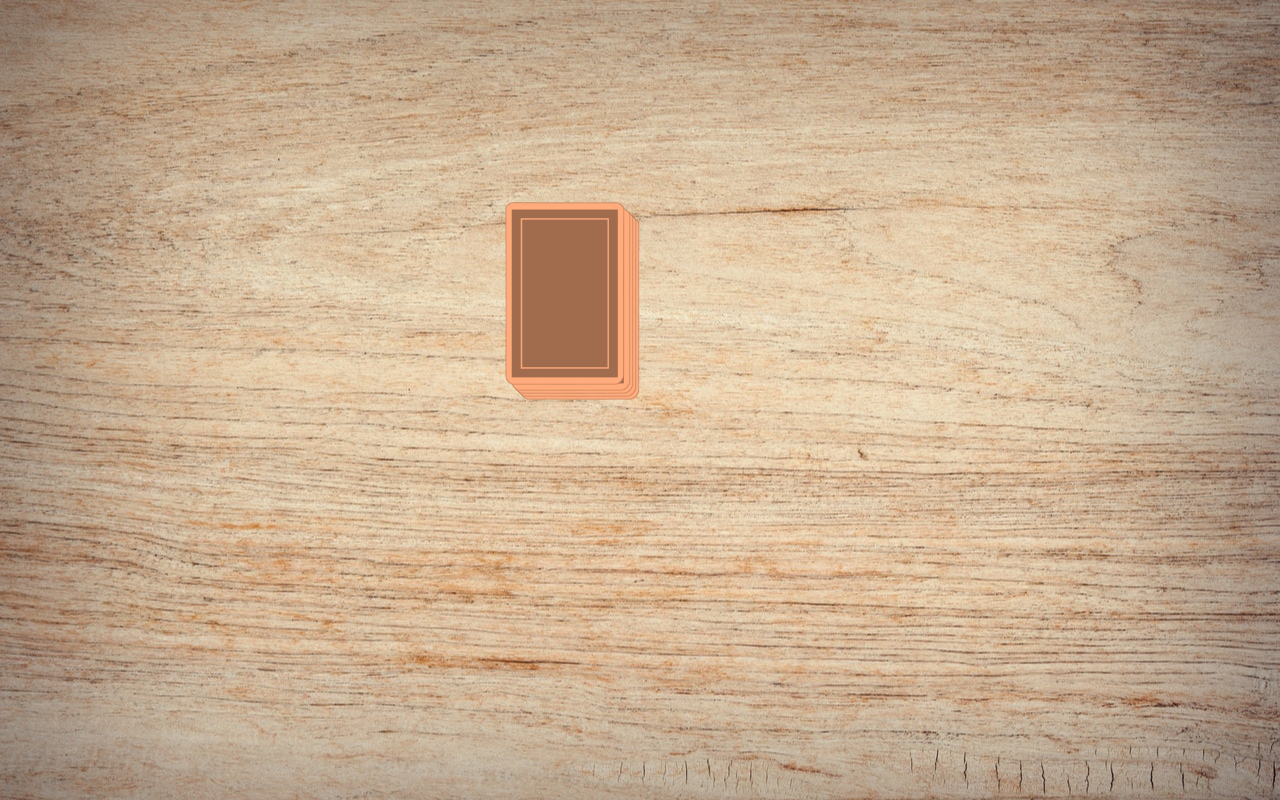
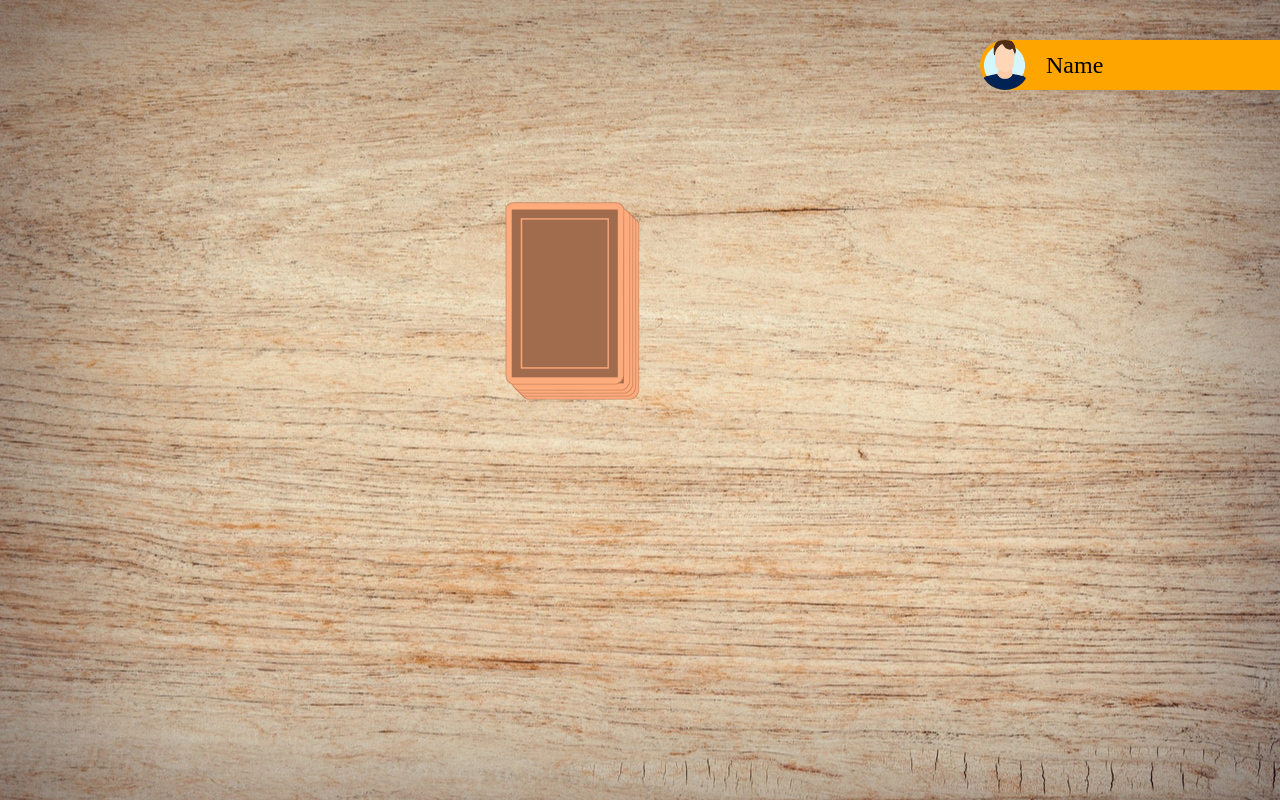
Before and after one commit to HosnyFahim/Ring-of-fire, an Angular app: page /game in a window 1280 px wide. Built offline with nearby package versions, Linux system fonts and the light colour scheme.

Commit message:
player added

```diff
--- a/src/app/app.module.ts
+++ b/src/app/app.module.ts
@@ -5,12 +5,14 @@ import { AppRoutingModule } from './app-routing.module';
 import { AppComponent } from './app.component';
 import { StartScreenComponent } from './start-screen/start-screen.component';
 import { GameComponent } from './game/game.component';
+import { PlayerComponent } from './player/player.component';
 
 @NgModule({
   declarations: [
     AppComponent,
     StartScreenComponent,
-    GameComponent
+    GameComponent,
+    PlayerComponent
   ],
   imports: [
     BrowserModule,
--- a/src/app/game/game.component.html
+++ b/src/app/game/game.component.html
@@ -1,9 +1,17 @@
+<app-player class="player-position" style="top: 5%;"></app-player>
+
 <div class="field">
     <div class="card-stack">
+        <!-- Card stack -->
         <img [ngStyle]="{'right.px': i * 3, 'bottom.px': i * 3}" *ngFor="let c of [0, 1, 2, 3]; let i = index;"
-            src="/assets/img/cards/card_cover.png" alt="">
+            src="/assets/img/cards/card_cover.png">
         <img (click)="takeCard()" class="first-card" style="right: 15px; bottom: 15px;"
             src="/assets/img/cards/card_cover.png">
+
+        <!-- Stack for played Cards -->
+        <img *ngFor="let card of game.playedcards" class="played-card" src="/assets/img/cards/{{ card }}.png">
+
+        <!-- Current card Animation -->
         <img (click)="takeCard()" *ngIf="pickCardAnimation" class="pick-card" style="right: 15px; bottom: 15px;"
             src="/assets/img/cards/{{ currentCard }}.png">
     </div>
--- a/src/app/game/game.component.scss
+++ b/src/app/game/game.component.scss
@@ -34,6 +34,23 @@
     animation: pick-card-animation 700ms ease-in-out;
 }
 
+.played-card {
+    position: absolute;
+    right: 15px;
+    bottom: 15px;
+    transform: scale(1.1) translateX(140px) translateY(-180px) rotate(-30deg);
+}
+
+.player-position {
+    position: absolute;
+    right: 0;
+}
+
+
+
+
+
+
 @keyframes pick-card-animation {
     0% {
         transform: scale(1);
--- a/src/app/game/game.component.ts
+++ b/src/app/game/game.component.ts
@@ -25,13 +25,14 @@ export class GameComponent implements OnInit {
     if (!this.game.pickCardAnimation) {
 
 
-     this.currentCard = this.game.stack.pop()!;
-     console.log(this.currentCard);
-     this.pickCardAnimation = true;
-
-     setTimeout(() => {
-      this.pickCardAnimation = false;
-    }, 1500);
+      this.currentCard = this.game.stack.pop()!;
+      this.pickCardAnimation = true;
+      console.log('New Card' + this.currentCard);
+      console.log('Gane', this.game);
+      setTimeout(() => {
+        this.game.playedcards.push(this.currentCard);
+        this.pickCardAnimation = false;
+      }, 700);
     }
   }
 }
--- /dev/null
+++ b/src/app/player/player.component.html
@@ -0,0 +1,4 @@
+<div class="player">
+    <img src="/assets/img/profiles/1.webp" alt="">
+    <span>Name</span>
+</div>
--- /dev/null
+++ b/src/app/player/player.component.scss
@@ -0,0 +1,28 @@
+.player {
+    display: flex;
+    align-items: center;
+    background-color: orange;
+    width: 300px;
+    border-top-left-radius: 50px;
+    border-bottom-left-radius: 50px;
+
+    &:hover {
+        cursor: pointer;
+        filter: brightness(1.1);
+    }
+
+    span {
+        text-overflow: ellipsis;
+        white-space: nowrap;
+        overflow: hidden;
+        font-size: 24px;
+        margin-left: 16px;
+    }
+
+    img {
+        width: 50px;
+        height: 50px;
+        object-fit: cover;
+        border-radius: 100%;
+    }
+}
--- a/src/models/game.ts
+++ b/src/models/game.ts
@@ -1,7 +1,7 @@
 export class Game {
     public players: string[] = [];
     public stack: string[] = [];
-    public playedcard: string[] = [];
+    public playedcards: string[] = [];
     public currnetPlayer: number = 0;
     pickCardAnimation: any;
 
```
Also changed, not shown: src/app/player/player.component.ts (added, +10 -0 lines), 1 other file (tests, documents, lock files or other folders).
